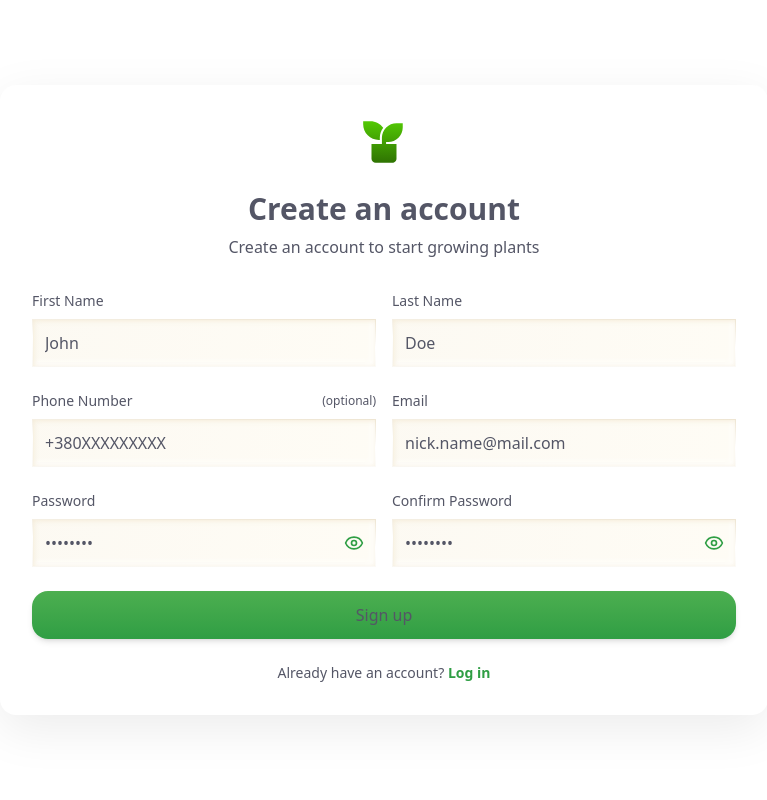
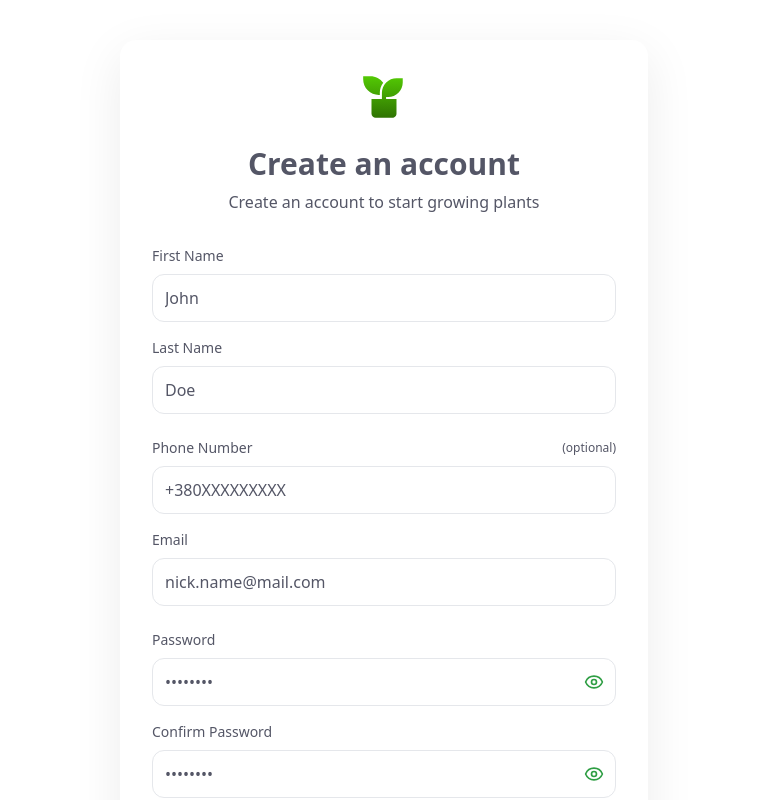
Before and after one commit to JulianaMitkevych/WEB-Internship-2025, a Next.js app: page /register in a window 1280 px wide. Shown: the top 800 px of the page, without its empty margins (256-1023 px from the left). Built offline with nearby package versions, Linux system fonts and the light colour scheme.

Commit message:
corected styles forms

```diff
--- a/src/components/auth/LoginForm.tsx
+++ b/src/components/auth/LoginForm.tsx
@@ -75,7 +75,7 @@ const LoginForm = () => {
 
   return (
     <div className="min-h-screen bg-white flex items-center justify-center">
-      <div className="mx-auto w-full max-w-lg flex flex-col items-center justify-center px-6 py-10">
+      <div className="mx-auto w-full max-w-xl flex flex-col items-center justify-center px-6 py-10">
                 <div className="w-full max-w-3xl rounded-2xl bg-white p-8 shadow-[0px_14px_50px_rgba(0,0,0,0.08)]">
 
           <div className="mb-8 text-center">
--- a/src/components/auth/SingUpForm.tsx
+++ b/src/components/auth/SingUpForm.tsx
@@ -17,10 +17,10 @@ import {
   FormLabel,
   FormMessage,
 } from '@/components/ui/form';
-import { Input } from '@/components/ui/input';
 import { useApi } from '@/hooks/useApi';
 import { SignUpFormValues, SignUpSchema } from '@/lib/zod-schemas';
 import { ROUTES } from '@/utils/constants';
+import { Input } from '@/components/ui/input';
 
 const inputStyles =
   'h-12 rounded-xl border-2 border-[#4CAF50]/60 bg-white pr-12 text-night-sky';
@@ -59,12 +59,12 @@ const SignUpForm = () => {
 
   return (
     <div className="min-h-screen bg-white overflow-y-auto md:overflow-y-visible">
-      <div className="mx-auto flex min-h-screen w-full max-w-4xl flex-col items-center justify-center px-6 py-10">
+      <div className="mx-auto flex min-h-screen w-full max-w-xl flex-col items-center justify-center px-6 py-10">
         <div className="w-full max-w-3xl rounded-2xl bg-white p-8 shadow-[0px_14px_50px_rgba(0,0,0,0.08)]">
           <div className="mb-8 text-center">
-              <div className="grid place-items-center mb-6">
-                          <PlantIcon size={50} />
-                        </div>
+            <div className="grid place-items-center mb-6">
+              <PlantIcon size={50} />
+            </div>
             <h1 className="text-3xl font-bold text-night-sky">
               Create an account
             </h1>
@@ -75,7 +75,7 @@ const SignUpForm = () => {
 
           <Form {...form}>
             <form onSubmit={form.handleSubmit(onSubmit)} className="grid gap-6">
-              <div className="grid grid-cols-1 gap-4 md:grid-cols-2">
+              <div className="grid grid-cols-1 gap-4 ">
                 <FormField
                   control={form.control}
                   name="firstName"
@@ -111,13 +111,13 @@ const SignUpForm = () => {
                           {...field}
                         />
                       </FormControl>
-                      <FormMessage />
+                      <FormMessage className="text-red-500" />
                     </FormItem>
                   )}
                 />
               </div>
 
-              <div className="grid grid-cols-1 gap-4 md:grid-cols-2">
+              <div className="grid grid-cols-1 gap-4">
                 <FormField
                   control={form.control}
                   name="phoneNumber"
@@ -172,7 +172,7 @@ const SignUpForm = () => {
                 />
               </div>
 
-              <div className="grid grid-cols-1 gap-4 md:grid-cols-2">
+              <div className="grid grid-cols-1 gap-4 ">
                 <FormField
                   control={form.control}
                   name="password"
--- a/src/components/ui/input.tsx
+++ b/src/components/ui/input.tsx
@@ -1,7 +1,9 @@
 // import * as React from 'react';
-
 // import { cn } from '../../utils';
 // import { CSSProperties } from 'react';
+
+// const GREEN_ACCENT = '#2F9E44';
+
 // function Input({
 //   className,
 //   type,
@@ -14,20 +16,18 @@
 //     props['aria-invalid'] === true || props['aria-invalid'] === 'true';
 
 //   const styleWhenNotInvalidAndNotFocused: CSSProperties = {
-//     backgroundImage:
-//       'linear-gradient(94.99deg, #FCF9F2 -15.53%, #FFFDF6 132.51%), linear-gradient(181.78deg, #EEE5D2 0.25%, rgba(250, 247, 240, 0) 48.39%, rgba(235, 227, 208, 0.29) 98.49%)',
-//     backgroundOrigin: 'border-box',
-//     backgroundClip: 'padding-box, border-box',
-//     border: '1px solid transparent',
-//     boxShadow:
-//       '1px 1px 5px 0px #F2E8D3CC inset, -4px -4px 5px 0px #FFFEFC inset',
+//     backgroundColor: '#FFFFFF',
+//     border: '1px solid #E5E7EB',
+//     borderRadius: '0.75rem',
+//     boxShadow: 'none',
 //   };
 
 //   const styleWhenFocusedAndNotInvalid: React.CSSProperties = {
-//     background: 'transparent',
-//     border: '1px solid',
-//     borderColor: 'var(--color-input-border)',
+//     backgroundColor: '#FFFFFF',
+//     border: `1px solid ${GREEN_ACCENT}`,
+//     borderColor: GREEN_ACCENT,
 //     boxShadow: 'none',
+//     borderRadius: '0.75rem',
 //   };
 
 //   const computedStyle: React.CSSProperties | undefined = isAriaInvalid
@@ -35,18 +35,14 @@
 //     : isFocused
 //       ? styleWhenFocusedAndNotInvalid
 //       : styleWhenNotInvalidAndNotFocused;
+
 //   return (
 //     <input
 //       type={type}
 //       data-slot="input"
 //       className={cn(
-//         'file:text-foreground placeholder:text-grey-x-dark selection:text-bone selection:bg-blue-500 flex h-11 w-full min-w-0 rounded-sm border bg-transparent px-3 py-1 text-base text-night-sky shadow-xs transition-all duration-200 ease-in-out outline-none file:inline-flex file:h-7 file:border-0 file:bg-transparent file:text-base file:font-medium disabled:pointer-events-none disabled:cursor-not-allowed disabled:opacity-50 md:text-base',
-//         'border-gray-200 dark:border-gray-800',
-//         // Focused state should show night-sky border
-//         'focus-visible:border-night-sky',
-//         // Error state: solid red border, no gradient/shadow
+//         'file:text-foreground placeholder:text-grey-x-dark selection:text-bone selection:bg-blue-500 flex h-12 w-full min-w-0 rounded-xl bg-transparent px-3 py-1 text-base text-night-sky shadow-xs transition-all duration-200 ease-in-out outline-none file:inline-flex file:h-7 file:border-0 file:bg-transparent file:text-base file:font-medium disabled:pointer-events-none disabled:cursor-not-allowed disabled:opacity-50 md:text-base',
 //         'aria-invalid:border-destructive aria-invalid:shadow-none dark:aria-invalid:border-destructive',
-//         // Keep red border on focus when invalid
 //         'aria-invalid:focus-visible:border-destructive',
 //         className
 //       )}
@@ -65,11 +61,13 @@
 // }
 
 // export { Input };
+
 import * as React from 'react';
 import { cn } from '../../utils';
 import { CSSProperties } from 'react';
 
 const GREEN_ACCENT = '#2F9E44';
+const RED_ACCENT = '#EF4444';
 
 function Input({
   className,
@@ -83,13 +81,10 @@ function Input({
     props['aria-invalid'] === true || props['aria-invalid'] === 'true';
 
   const styleWhenNotInvalidAndNotFocused: CSSProperties = {
-    backgroundImage:
-      'linear-gradient(94.99deg, #FCF9F2 -15.53%, #FFFDF6 132.51%), linear-gradient(181.78deg, #EEE5D2 0.25%, rgba(250, 247, 240, 0) 48.39%, rgba(235, 227, 208, 0.29) 98.49%)',
-    backgroundOrigin: 'border-box',
-    backgroundClip: 'padding-box, border-box',
-    border: '1px solid transparent',
-    boxShadow:
-      '1px 1px 5px 0px #F2E8D3CC inset, -4px -4px 5px 0px #FFFEFC inset',
+    backgroundColor: '#FFFFFF',
+    border: '1px solid #E5E7EB',
+    borderRadius: '0.75rem',
+    boxShadow: 'none',
   };
 
   const styleWhenFocusedAndNotInvalid: React.CSSProperties = {
@@ -100,22 +95,26 @@ function Input({
     borderRadius: '0.75rem',
   };
 
+  const styleWhenInvalid: React.CSSProperties = {
+    backgroundColor: '#FFFFFF',
+    border: `1px solid ${RED_ACCENT}`,
+    borderColor: RED_ACCENT,
+    boxShadow: 'none',
+    borderRadius: '0.75rem',
+  };
+
   const computedStyle: React.CSSProperties | undefined = isAriaInvalid
-    ? undefined
+    ? styleWhenInvalid
     : isFocused
-    ? styleWhenFocusedAndNotInvalid
-    : styleWhenNotInvalidAndNotFocused;
+      ? styleWhenFocusedAndNotInvalid
+      : styleWhenNotInvalidAndNotFocused;
 
   return (
     <input
       type={type}
       data-slot="input"
       className={cn(
-        'file:text-foreground placeholder:text-grey-x-dark selection:text-bone selection:bg-blue-500 flex h-12 w-full min-w-0 rounded-xl border bg-transparent px-3 py-1 text-base text-night-sky shadow-xs transition-all duration-200 ease-in-out outline-none file:inline-flex file:h-7 file:border-0 file:bg-transparent file:text-base file:font-medium disabled:pointer-events-none disabled:cursor-not-allowed disabled:opacity-50 md:text-base',
-        'border-gray-200 dark:border-gray-800',
-        'focus-visible:border-night-sky',
-        'aria-invalid:border-destructive aria-invalid:shadow-none dark:aria-invalid:border-destructive',
-        'aria-invalid:focus-visible:border-destructive',
+        'file:text-foreground placeholder:text-grey-x-dark selection:text-bone selection:bg-blue-500 flex h-12 w-full min-w-0 rounded-xl bg-transparent px-3 py-1 text-base text-night-sky shadow-xs transition-all duration-200 ease-in-out outline-none file:inline-flex file:h-7 file:border-0 file:bg-transparent file:text-base file:font-medium disabled:pointer-events-none disabled:cursor-not-allowed disabled:opacity-50 md:text-base',
         className
       )}
       style={computedStyle}
```
